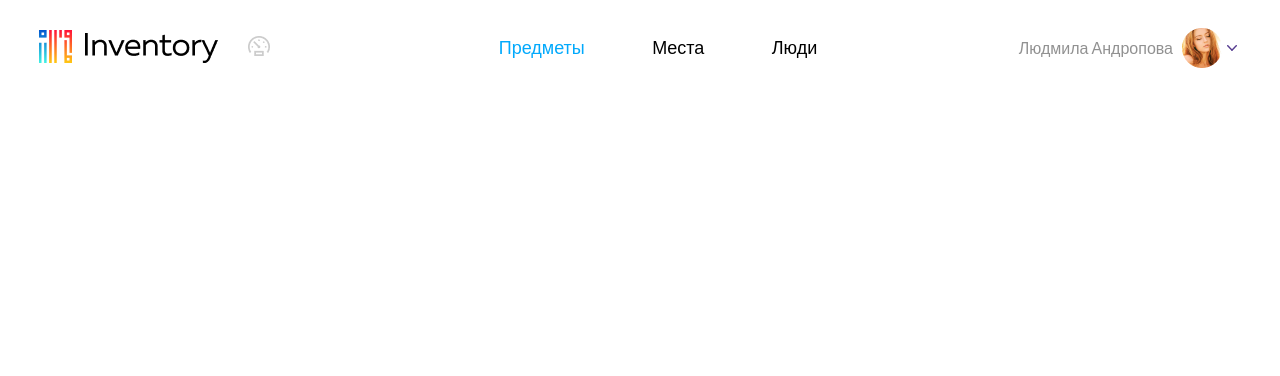
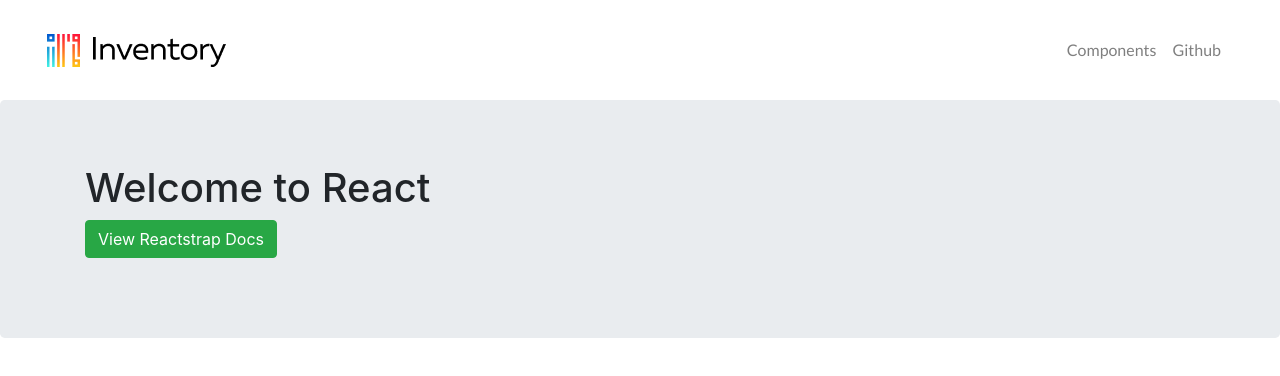
Before and after one commit to coatceatl/inventory, a React app: page / in a window 1280 px wide. Shown: the top 376 px of the page. Built offline with nearby package versions, Linux system fonts and the light colour scheme.

Commit message:
installed reactstrap bootstrap jquery

```diff
--- a/package.json
+++ b/package.json
@@ -23,9 +23,12 @@
     "webpack-cli": "^3.1.0"
   },
   "dependencies": {
+    "bootstrap": "^4.1.3",
+    "jquery": "^3.3.1",
     "react": "^16.4.2",
     "react-dom": "^16.4.2",
-    "react-router-dom": "^4.3.1"
+    "react-router-dom": "^4.3.1",
+    "reactstrap": "^6.4.0"
   },
   "description": ""
 }
--- a/src/components/App.jsx
+++ b/src/components/App.jsx
@@ -2,13 +2,14 @@
 import { BrowserRouter, Route, Link } from 'react-router-dom';
 
 import Top from './Top.jsx';
+import Top2 from './Top2.jsx';
 
 const App = () => {
   return (
     <div>
       <BrowserRouter>
         <div>
-          <Route path='/' component={Top} />
+          <Route path='/' component={Top2} />
         </div>
       </BrowserRouter>
     </div>
--- a/src/components/Top2.jsx
+++ b/src/components/Top2.jsx
@@ -0,0 +1,75 @@
+import React, { Component } from 'react';
+import {
+    Collapse,
+    Navbar,
+    NavbarToggler,
+    NavbarBrand,
+    Nav,
+    NavItem,
+    NavLink,
+    Container,
+    Row,
+    Col,
+    Jumbotron,
+    Button
+} from 'reactstrap';
+
+class Top2 extends Component {
+    constructor(props) {
+        super(props);
+
+        this.toggle = this.toggle.bind(this);
+        this.state = {
+            isOpen: false
+        };
+    }
+    toggle() {
+        this.setState({
+            isOpen: !this.state.isOpen
+        });
+    }
+    render() {
+        return (
+            <div>
+                <Navbar color="inverse" light expand="md">
+                  <NavbarBrand href="#">
+                    <img src='src/img/logo.png' alt='logo' />
+                  </NavbarBrand>
+                    <NavbarToggler onClick={this.toggle} />
+                    <Collapse isOpen={this.state.isOpen} navbar>
+                        <Nav className="ml-auto" navbar>
+                            <NavItem>
+                                <NavLink href="/components/">Components</NavLink>
+                            </NavItem>
+                            <NavItem>
+                                <NavLink href="https://github.com/reactstrap/reactstrap">Github</NavLink>
+                            </NavItem>
+                        </Nav>
+                    </Collapse>
+                </Navbar>
+                <Jumbotron>
+                    <Container>
+                        <Row>
+                            <Col>
+                                <h1>Welcome to React</h1>
+                                <p>
+                                    <Button
+                                        tag="a"
+                                        color="success"
+                                        size="large"
+                                        href="http://reactstrap.github.io"
+                                        target="_blank"
+                                    >
+                                        View Reactstrap Docs
+                                    </Button>
+                                </p>
+                            </Col>
+                        </Row>
+                    </Container>
+                </Jumbotron>
+            </div>
+        );
+    }
+}
+
+export default Top2;
--- a/src/index.js
+++ b/src/index.js
@@ -1,6 +1,8 @@
 import React from 'react';
 import ReactDOM from 'react-dom';
 import App from './components/App.jsx';
+import 'bootstrap';
+import 'jquery';
 
 
 ReactDOM.render(
--- a/src/scss/main.scss
+++ b/src/scss/main.scss
@@ -1 +1,4 @@
+//@import "custom";
+@import "~bootstrap/scss/bootstrap";
+
 @import '_top.scss';
```
Also changed, not shown: 3 other files (tests, documents, lock files or other folders).
